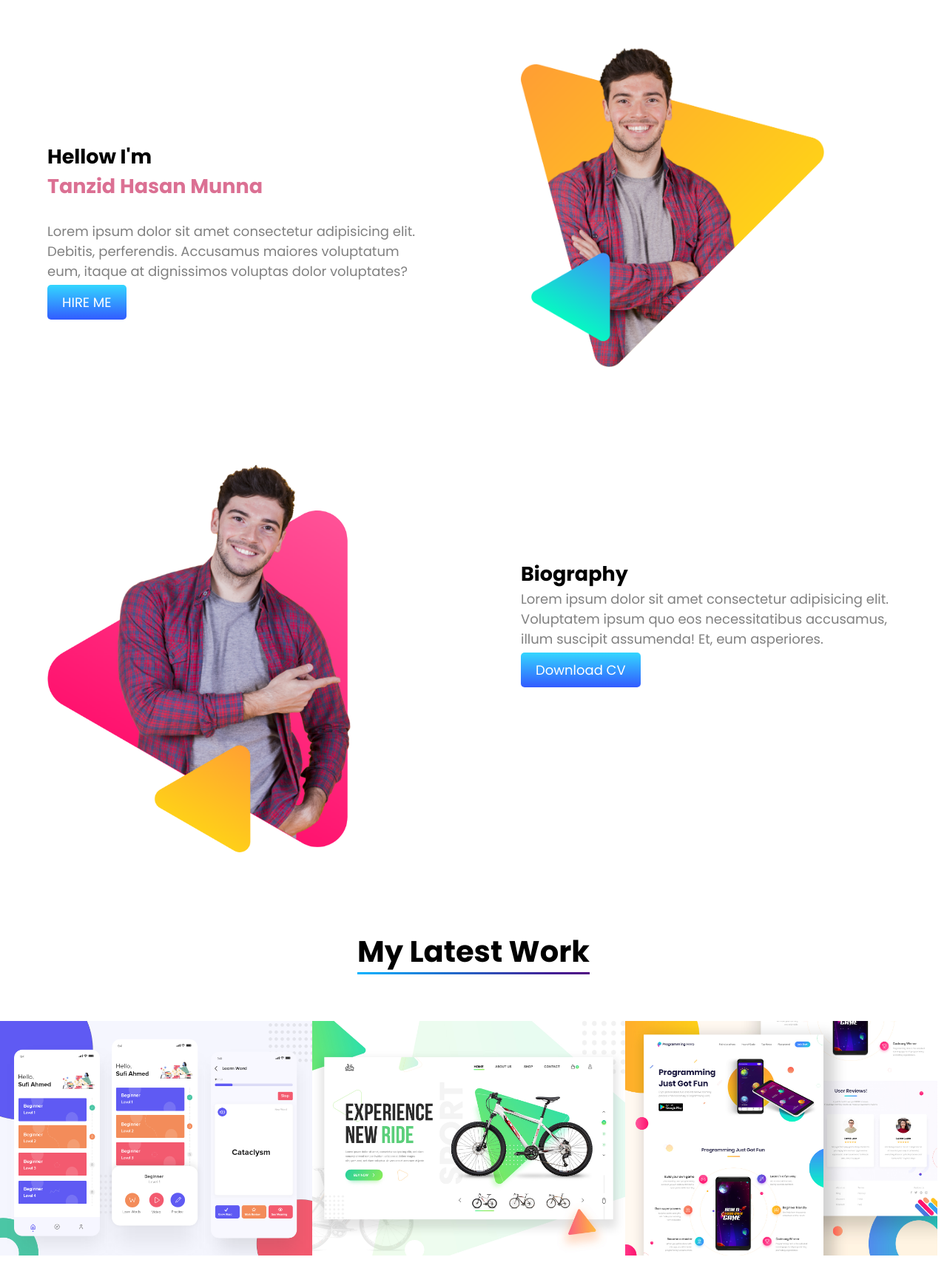
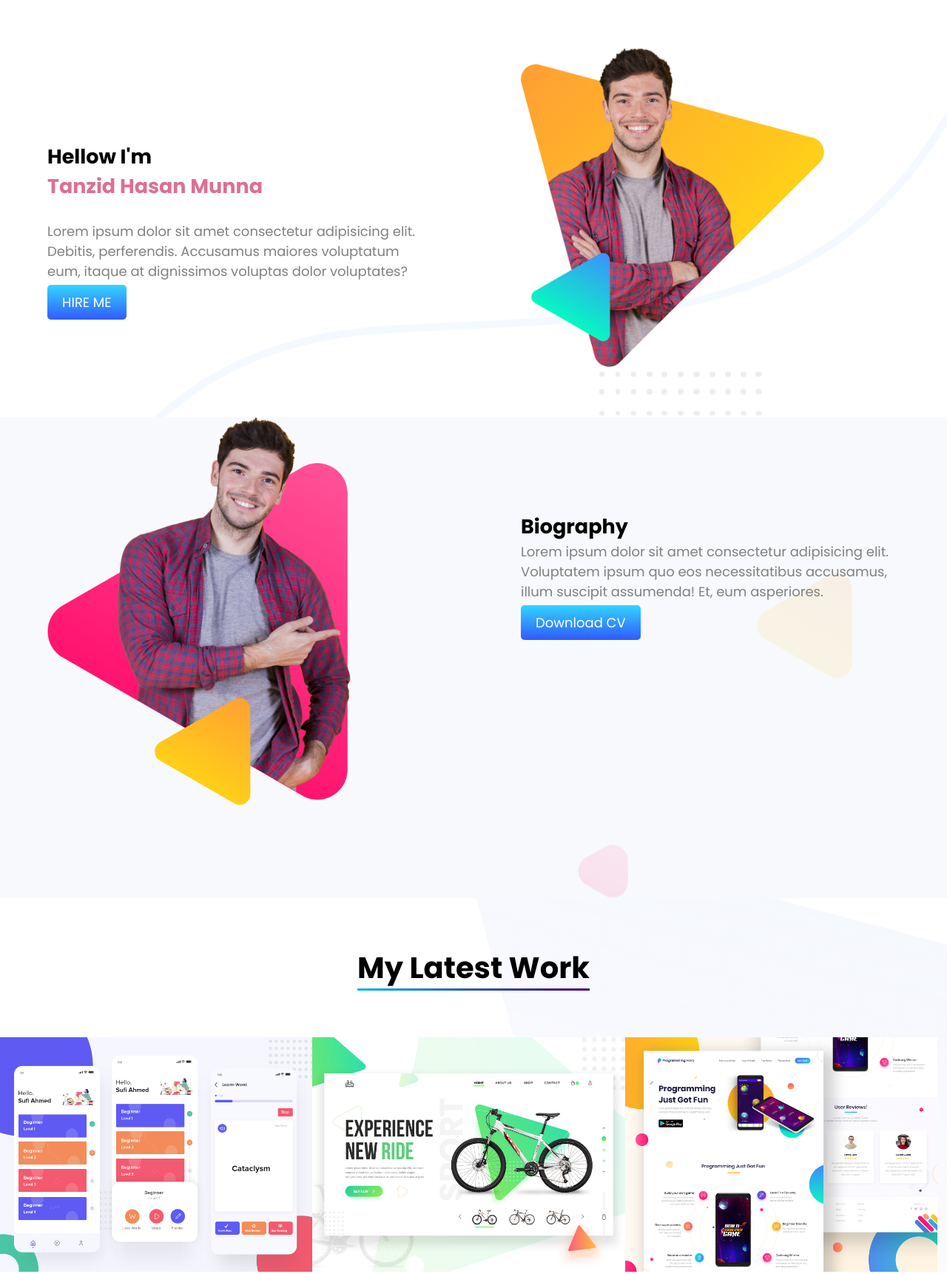
Before and after one commit to tanzidhasanmunna/developer-protfolio, a plain HTML site: page index.html in a window 1280 px wide. Shown: the top 1722 px of the page at 74% size. Drawn offline with Linux system fonts and the light colour scheme.

Commit message:
UI update

```diff
--- a/CSS/style.css
+++ b/CSS/style.css
@@ -4,9 +4,34 @@
     margin: 0;
 
 }
-section{
+.header{
+    background-image: url("../assets/Images/header-bg.png");
+    background-repeat: no-repeat;
+    background-position: right;
     height: 500px;
+    margin-top: 5%;
+}
+.biography{
+    background-image: url("../assets/Images/biography-bg.png");
+    background-repeat: no-repeat;
+    background-position: right;
+    height: 650px;
+}
+.latest-work{
+    background-image: url("../assets/Images/latest-work-bg.png");
+    background-repeat: no-repeat;
+    background-position: right;
+
+}
+.client-say{
+    background-image: url("../assets/Images/footer-bg.png");
+    background-position: right;
+    text-align: center;
+}
+footer{
+    text-align: center;
     padding-top: 5%;
+
 }
 .text-color{
     color: palevioletred;
@@ -56,9 +81,6 @@ span{
 .my-work img{
     width: 33%;
 }
-.client-say{
-    text-align: center;
-}
 .contact{
     display: inline-block;
     background-image: linear-gradient(45deg, rgba(0, 204, 255, 0.799), rgba(0, 51, 255, 0.804));
@@ -72,8 +94,3 @@ span{
     color: white;
     font-weight: 700;
 }
-footer{
-    text-align: center;
-    padding-top: 5%;
-
-}
--- a/index.html
+++ b/index.html
@@ -13,7 +13,7 @@
     />
   </head>
   <body>
-    <section>
+    <section class="header">
       <div class="half-part text">
         <h1>Hellow I'm</h1>
         <h1 class="text-color">Tanzid Hasan Munna</h1>
@@ -29,7 +29,7 @@
         <img src="assets/Images/peter.png" alt="" />
       </div>
     </section>
-    <section>
+    <section class="biography">
       <div class="half-part">
         <img src="assets/Images/peter_dream.png" alt="" />
       </div>
@@ -43,7 +43,7 @@
         <a class="button-design" href="">Download CV</a>
       </div>
     </section>
-    <section>
+    <section class="latest-work">
       <h1 class="center-heading"><span>My Latest Work</span></h1>
       <div class="my-work">
         <img src="assets/latest-work/work-1.png" alt="" />
```
